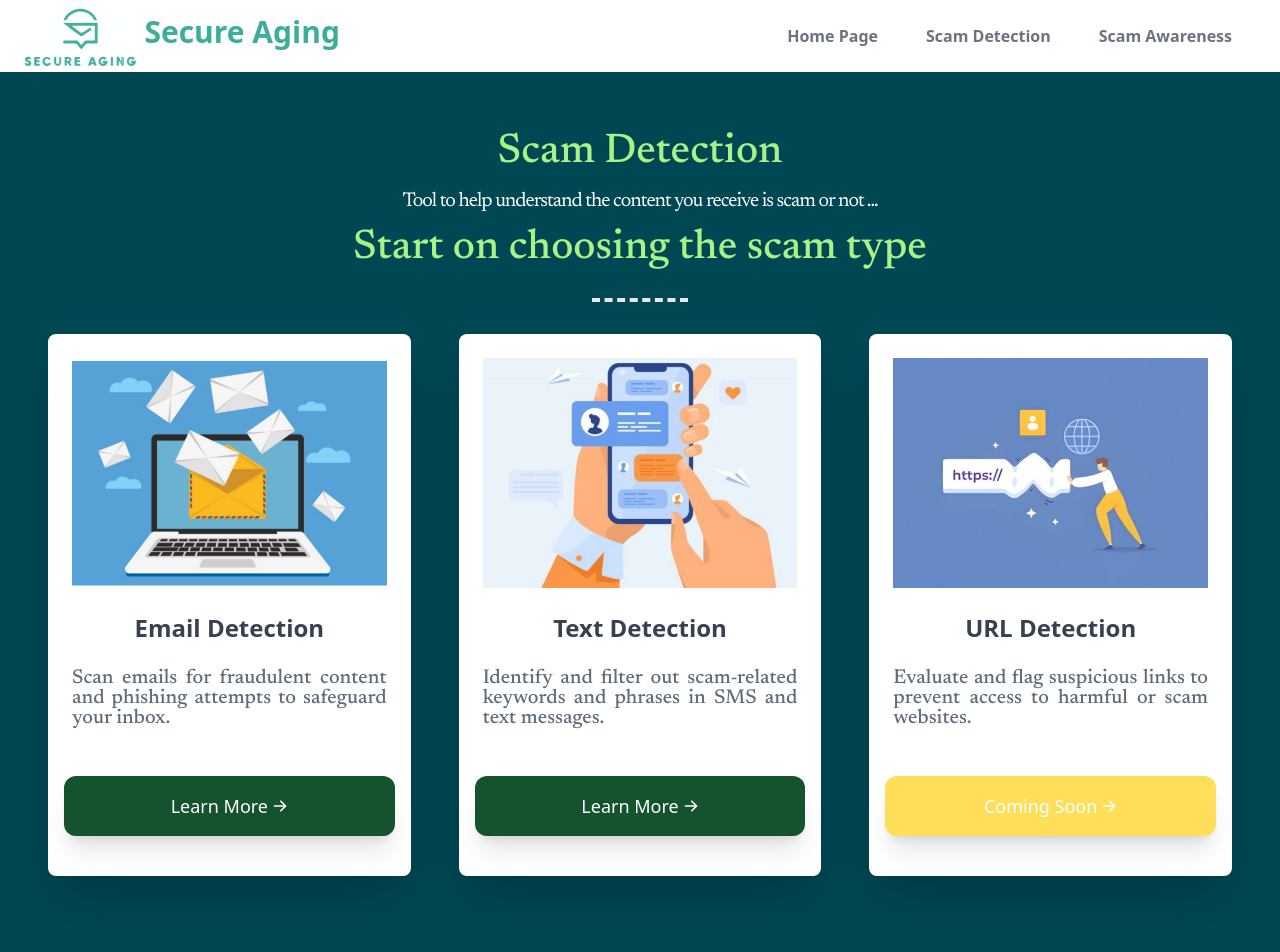
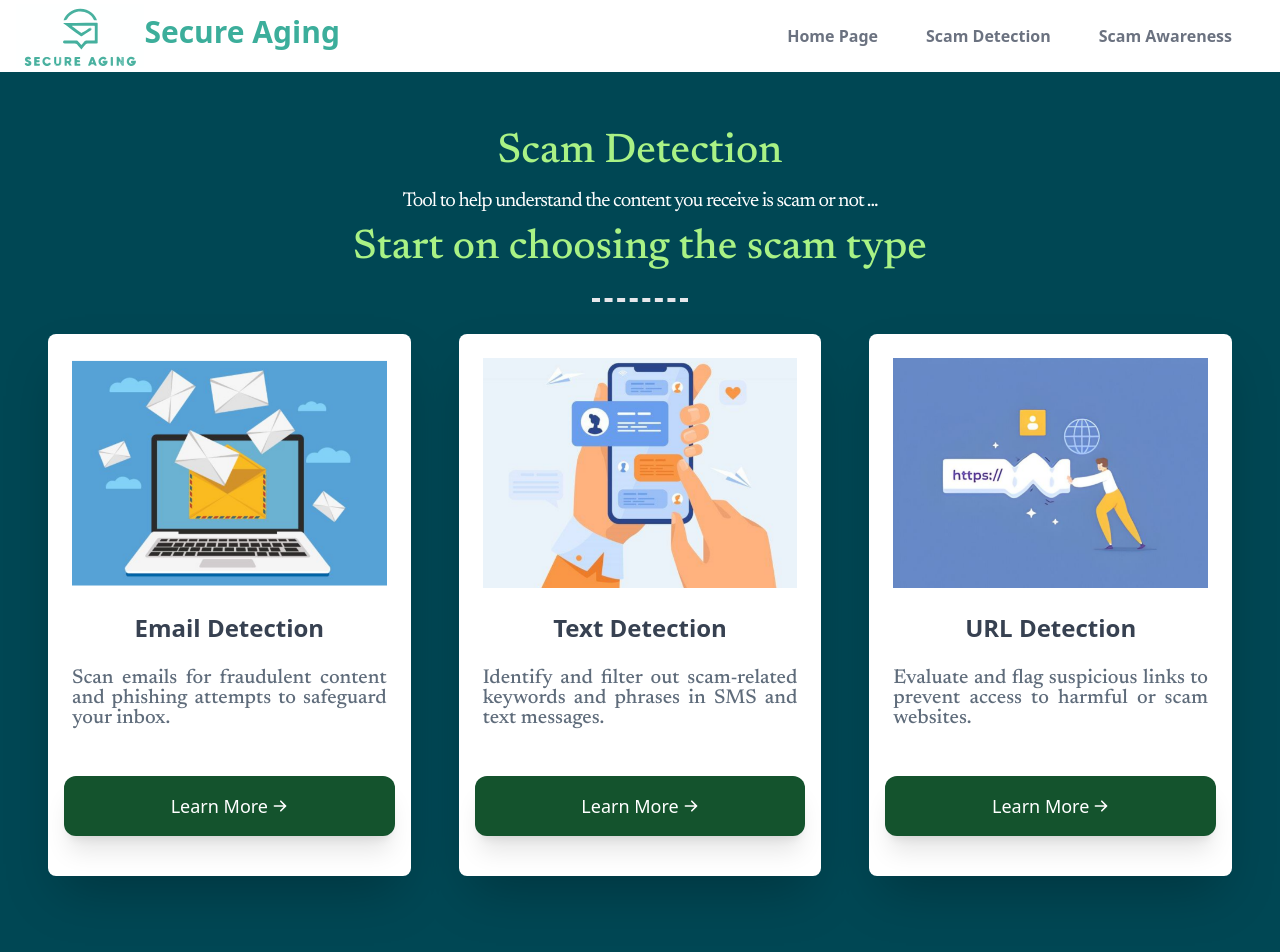
Before and after one commit to GS7117/secure_aging, a React (Create React App) app: page /detection in a window 1280 px wide. Shown: the top 952 px of the page. Built offline with nearby package versions, Linux system fonts and the light colour scheme.

Commit message:
changed url button

```diff
--- a/src/pages/Detection.js
+++ b/src/pages/Detection.js
@@ -110,13 +110,13 @@ const Detection = () => {
                                     </p>
                                 </div>
                                 <div className="flex justify-center mt-auto">
-                                    <button className="button-yellow hover:bg-yellow-400 inline-flex items-center justify-center w-full px-6 py-3 my-4 text-lg shadow-xl rounded-xl"
-                                    style={{ textDecoration: 'none' }} disabled={true}>
-                                        Coming Soon
+                                <Link to="/url" className="text-white bg-green-900 hover:bg-green-600 inline-flex items-center justify-center w-full px-6 py-3 my-4 text-lg shadow-xl rounded-xl"
+                                    style={{ textDecoration: 'none' }}>
+                                        Learn More
                                         <svg className="w-4 h-4 ml-1" xmlns="http://www.w3.org/2000/svg" viewBox="0 0 20 20" fill="currentColor">
                                             <path fillRule="evenodd" d="M10.293 3.293a1 1 0 011.414 0l6 6a1 1 0 010 1.414l-6 6a1 1 0 01-1.414-1.414L14.586 11H3a1 1 0 110-2h11.586l-4.293-4.293a1 1 0 010-1.414z" clipRule="evenodd"></path>
                                         </svg>
-                                    </button>
+                                    </Link>
                                 </div>
 
                             </div>
```
